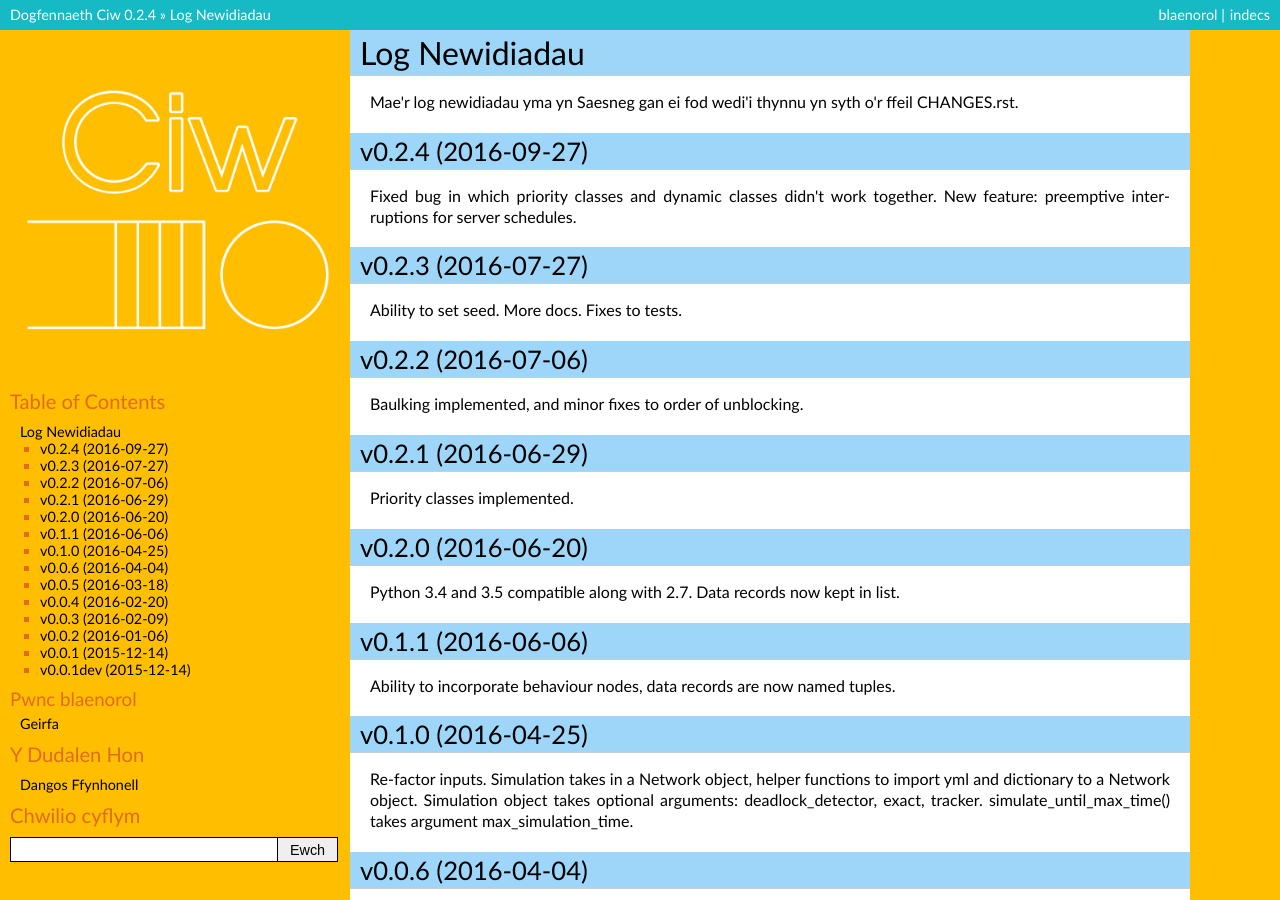
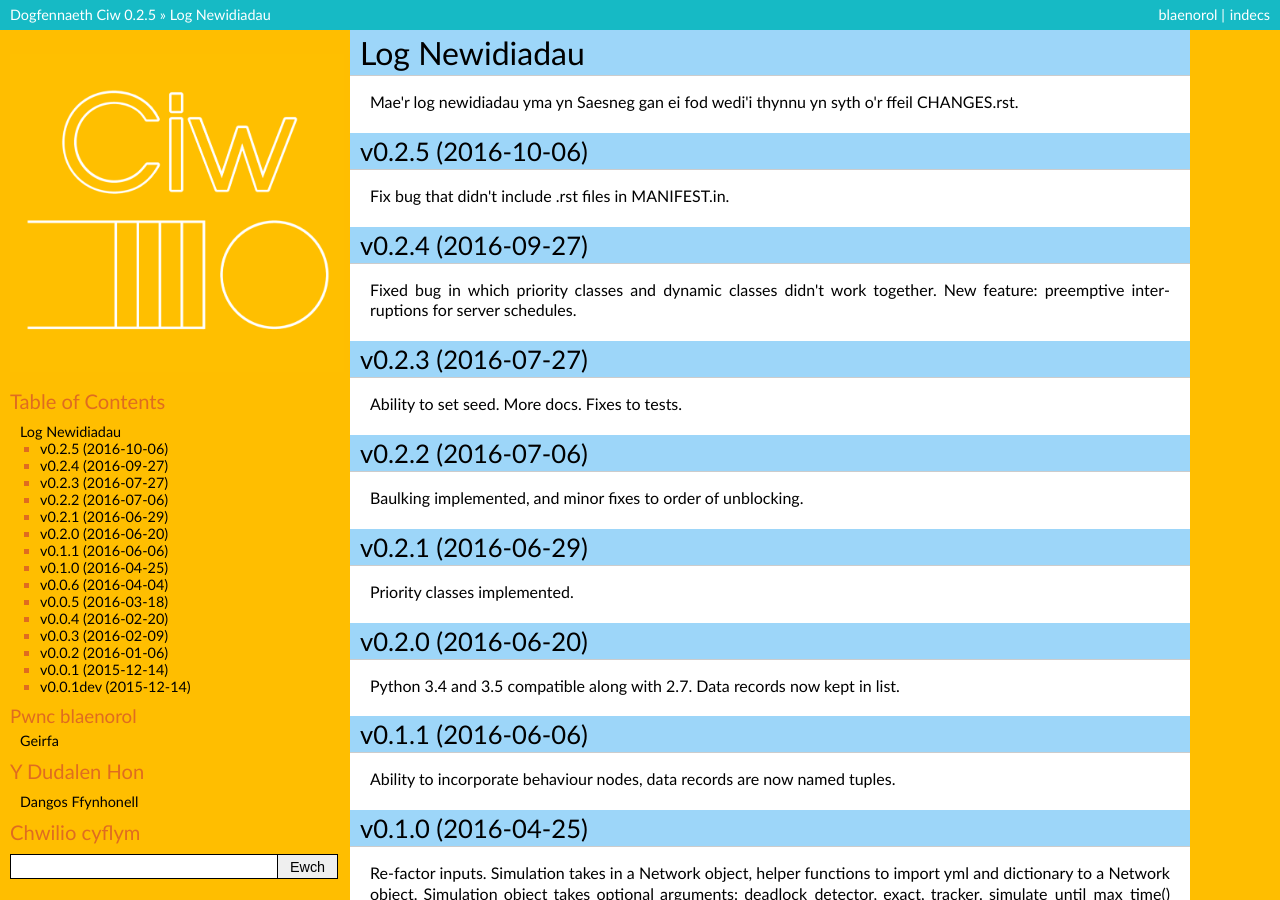
Before and after one commit to CiwPython/Ciw-cy, a Sphinx documentation site: the page built from docs/changelog.rst, in a window 1280 px wide and 900 px high. Built offline with Sphinx 7.4.7, drawn with Linux system fonts in a browser that asks for light colours; some of the changed text lies outside the part shown.

Commit message:
diweddaru'r changelog

```diff
--- a/docs/changelog.rst
+++ b/docs/changelog.rst
@@ -4,6 +4,10 @@ Log Newidiadau
 ==============
 
 Mae'r log newidiadau yma yn Saesneg gan ei fod wedi'i thynnu yn syth o'r ffeil CHANGES.rst.
+
+v0.2.5 (2016-10-06)
+-------------------
+Fix bug that didn't include .rst files in MANIFEST.in.
 
 v0.2.4 (2016-09-27)
 -------------------
--- a/docs/conf.py
+++ b/docs/conf.py
@@ -59,9 +59,9 @@ author = u'Geraint Palmer'
 # built documents.
 #
 # The short X.Y version.
-version = '0.2.4'
+version = '0.2.5'
 # The full version, including alpha/beta/rc tags.
-release = '0.2.4'
+release = '0.2.5'
 
 # The language for content autogenerated by Sphinx. Refer to documentation
 # for a list of supported languages.
```
